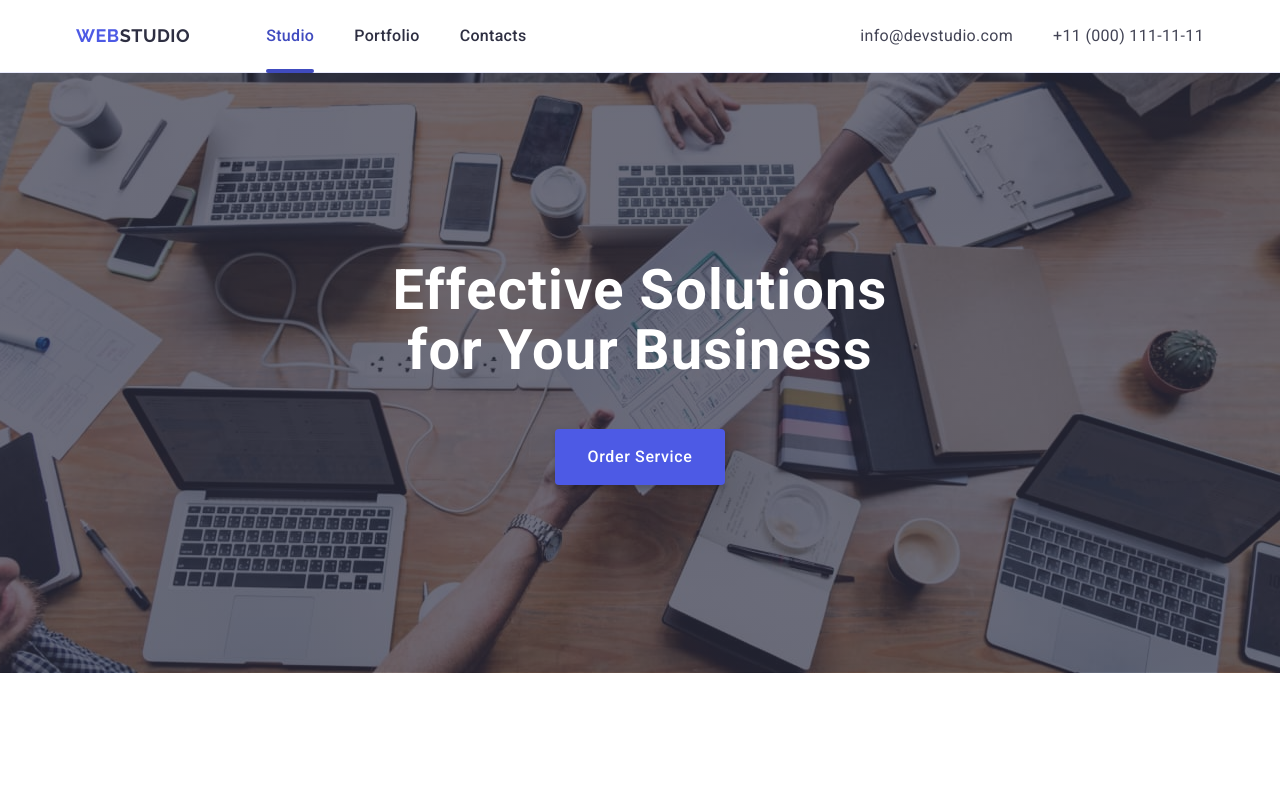
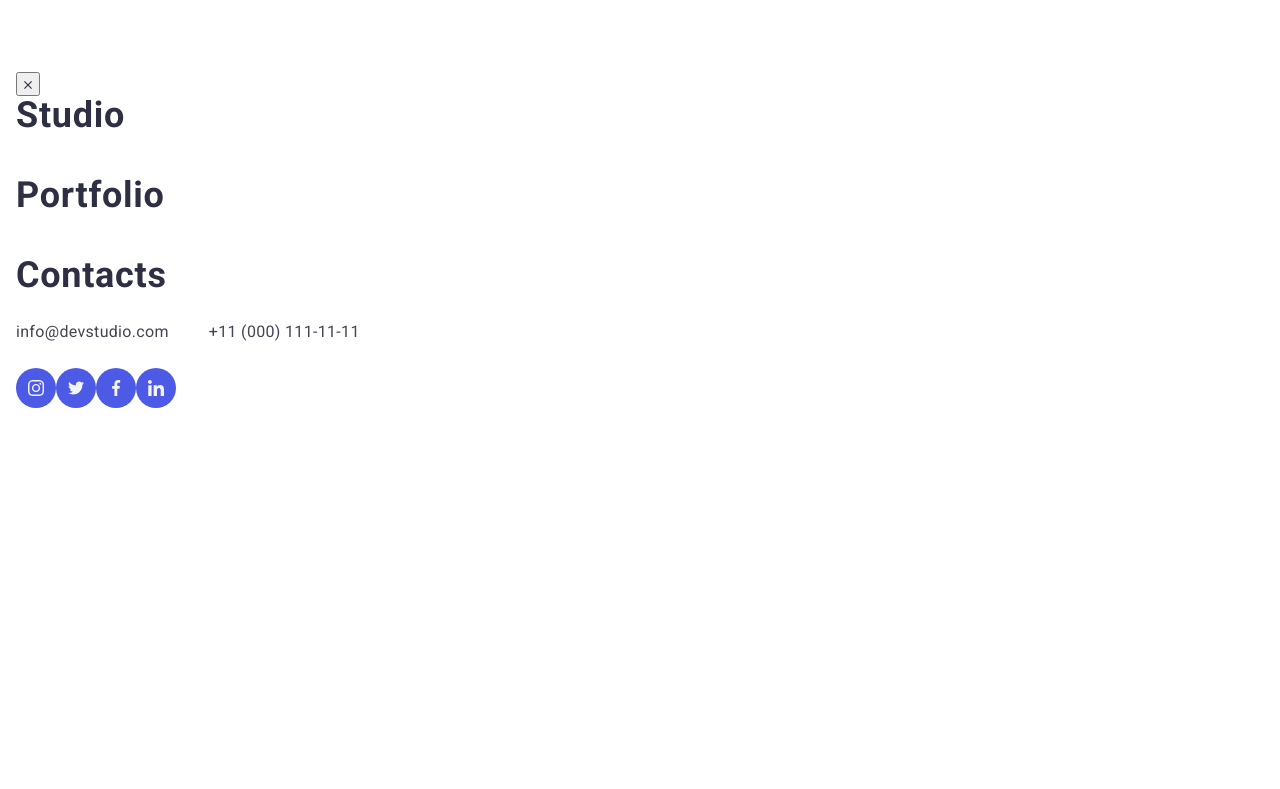
Before and after one commit to hanna-uler/goit-markup-hw-06, a plain HTML site: page index.html in a window 1280 px wide. Shown: the top 789 px of the page. Drawn offline with nearby package versions, Linux system fonts and the light colour scheme.

Commit message:
fix header, markup mob menu window

```diff
--- a/css/styles.css
+++ b/css/styles.css
@@ -35,7 +35,7 @@ body {
 /* Made for Desktop - have to check for other versions */
 h1, h2, h3, p {margin: 0;}
 
-h2, .features-subtitle {
+h2, .features-subtitle, .menu-window-list {
     font-weight: 700;
     font-size: 36px;
     line-height: 1.11;
@@ -55,7 +55,6 @@ ul, ol {
     margin: 0;
     padding-left: 0;
 }
-/* ! STOPPED HERE ! */
 
 h3 {font-weight: 500;
     font-size: 20px;
@@ -183,14 +182,21 @@ input {
       0 1px 1px 0 rgba(46, 47, 66, 0.16),
       0 2px 1px 0 rgba(46, 47, 66, 0.08);
 }
-
-@media only screen and (min-width: 768px) {
-    .header-container {
+.header-container {
         display: flex;
         align-items: center;
         justify-content: space-between;
+        flex-grow: 1;
+        padding-top: 16px;
+        padding-bottom: 16px;
     }
-}
+
+    @media only screen and (min-width: 768px) {
+        .header-container {
+            padding-top: 0;
+            padding-bottom: 0;
+        }
+    }
 .nav {
     display: flex;
     align-items: center;
@@ -812,4 +818,20 @@ transition: box-shadow 250ms cubic-bezier(0.4, 0, 0.2, 1);
     }
 }
 
+.menu-window {
+    position: fixed;
+    top: 0;
+    left: 0;
+    width: 100%;
+    height: 100%;
+    background-color: #fff;
+    padding: 72px 16px 40px 16px;
+}
+.menu-window-list {
+    display: flex;
+    flex-direction: column;
+    gap: 40px;
+    text-align: left;
+    margin-bottom: 0;
+}
 /* #endregion */
--- a/index.html
+++ b/index.html
@@ -31,19 +31,12 @@
         <nav class="nav">
           <a class="logo" href="./index.html">Web<span class="logo-accent-dark">Studio<span>
           </a>
-          <button class="header-burger-btn" type="button">
-            <svg class="header-burger-icon" width="24" height="24" viewBox="0 0 24 24" fill="none" xmlns="http://www.w3.org/2000/svg">
-              <path fill-rule="evenodd" clip-rule="evenodd" d="M3.59961 6.00078C3.59961 5.68252 3.72604 5.3773 3.95108 5.15225C4.17612 4.92721 4.48135 4.80078 4.79961 4.80078H19.1996C19.5179 4.80078 19.8231 4.92721 20.0481 5.15225C20.2732 5.3773 20.3996 5.68252 20.3996 6.00078C20.3996 6.31904 20.2732 6.62427 20.0481 6.84931C19.8231 7.07435 19.5179 7.20078 19.1996 7.20078H4.79961C4.48135 7.20078 4.17612 7.07435 3.95108 6.84931C3.72604 6.62427 3.59961 6.31904 3.59961 6.00078Z" fill="#2F2F37" />
-              <path fill-rule="evenodd" clip-rule="evenodd" d="M3.59961 12.0008C3.59961 11.6825 3.72604 11.3773 3.95108 11.1523C4.17612 10.9272 4.48135 10.8008 4.79961 10.8008H19.1996C19.5179 10.8008 19.8231 10.9272 20.0481 11.1523C20.2732 11.3773 20.3996 11.6825 20.3996 12.0008C20.3996 12.319 20.2732 12.6243 20.0481 12.8493C19.8231 13.0744 19.5179 13.2008 19.1996 13.2008H4.79961C4.48135 13.2008 4.17612 13.0744 3.95108 12.8493C3.72604 12.6243 3.59961 12.319 3.59961 12.0008Z" fill="#2F2F37" />
-              <path fill-rule="evenodd" clip-rule="evenodd" d="M3.59961 18.0008C3.59961 17.6825 3.72604 17.3773 3.95108 17.1523C4.17612 16.9272 4.48135 16.8008 4.79961 16.8008H19.1996C19.5179 16.8008 19.8231 16.9272 20.0481 17.1523C20.2732 17.3773 20.3996 17.6825 20.3996 18.0008C20.3996 18.319 20.2732 18.6243 20.0481 18.8493C19.8231 19.0744 19.5179 19.2008 19.1996 19.2008H4.79961C4.48135 19.2008 4.17612 19.0744 3.95108 18.8493C3.72604 18.6243 3.59961 18.319 3.59961 18.0008Z" fill="#2F2F37" />
-            </svg>
-          </button>
           <ul class="nav-list">
             <li class="nav-item">
               <a class="nav-link current" href="./index.html">Studio</a>
             </li>
             <li class="nav-item">
-              <a class="nav-link" href="">Portfolio</a>
+              <a class="nav-link" href="#portfolio">Portfolio</a>
             </li>
             <li class="nav-item">
               <a class="nav-link" href="">Contacts</a>
@@ -54,16 +47,22 @@
           <ul class="address-list">
             <li class="address-item">
               <a class="address-link" href="mailto:info@devstudio.com"
-                >info@devstudio.com
+              >info@devstudio.com
               </a>
             </li>
             <li class="address-item">
-              <a class="address-link" href="tel:+110001111111"
-                >+11 (000) 111-11-11
+              <a class="address-link" href="tel:+110001111111">+11 (000) 111-11-11
               </a>
             </li>
           </ul>
         </address>
+        <button class="header-burger-btn" type="button">
+      <svg class="header-burger-icon" width="24" height="24" viewBox="0 0 24 24" fill="none" xmlns="http://www.w3.org/2000/svg">
+        <path fill-rule="evenodd" clip-rule="evenodd" d="M3.59961 6.00078C3.59961 5.68252 3.72604 5.3773 3.95108 5.15225C4.17612 4.92721 4.48135 4.80078 4.79961 4.80078H19.1996C19.5179 4.80078 19.8231 4.92721 20.0481 5.15225C20.2732 5.3773 20.3996 5.68252 20.3996 6.00078C20.3996 6.31904 20.2732 6.62427 20.0481 6.84931C19.8231 7.07435 19.5179 7.20078 19.1996 7.20078H4.79961C4.48135 7.20078 4.17612 7.07435 3.95108 6.84931C3.72604 6.62427 3.59961 6.31904 3.59961 6.00078Z" fill="#2F2F37" />
+        <path fill-rule="evenodd" clip-rule="evenodd" d="M3.59961 12.0008C3.59961 11.6825 3.72604 11.3773 3.95108 11.1523C4.17612 10.9272 4.48135 10.8008 4.79961 10.8008H19.1996C19.5179 10.8008 19.8231 10.9272 20.0481 11.1523C20.2732 11.3773 20.3996 11.6825 20.3996 12.0008C20.3996 12.319 20.2732 12.6243 20.0481 12.8493C19.8231 13.0744 19.5179 13.2008 19.1996 13.2008H4.79961C4.48135 13.2008 4.17612 13.0744 3.95108 12.8493C3.72604 12.6243 3.59961 12.319 3.59961 12.0008Z" fill="#2F2F37" />
+        <path fill-rule="evenodd" clip-rule="evenodd" d="M3.59961 18.0008C3.59961 17.6825 3.72604 17.3773 3.95108 17.1523C4.17612 16.9272 4.48135 16.8008 4.79961 16.8008H19.1996C19.5179 16.8008 19.8231 16.9272 20.0481 17.1523C20.2732 17.3773 20.3996 17.6825 20.3996 18.0008C20.3996 18.319 20.2732 18.6243 20.0481 18.8493C19.8231 19.0744 19.5179 19.2008 19.1996 19.2008H4.79961C4.48135 19.2008 4.17612 19.0744 3.95108 18.8493C3.72604 18.6243 3.59961 18.319 3.59961 18.0008Z" fill="#2F2F37" />
+      </svg>
+        </button>
       </div>
     </header>
 
@@ -557,7 +556,7 @@
     <!-- Modal window -->
     <div class="backdrop hide">
       <div class="modal">
-        <button class="modal-exit-btn" type="button">
+        <button class="modal-exit-btn exit-btn" type="button">
           <svg class="icon-exit-btn" width="8" height="8">
             <use href="./images/icons.svg#icon-close-btn-1"></use>
           </svg>
@@ -613,5 +612,78 @@
         </form>
       </div>
     </div>
+    <!-- Mobile Menu Window -->
+     <div class="menu-window">
+      <button class="menu-window-exit-btn exit-btn" type="button">
+        <svg class="icon-exit-btn" width="8" height="8">
+          <use href="./images/icons.svg#icon-close-btn-1"></use>
+        </svg>
+      </button>
+      <ul class="menu-window-list">
+        <li class="menu-window-item"><a href="./index.html"></a>Studio</li>
+        <li class="menu-window-item"><a href="#portfolio"></a>Portfolio</li>
+        <li class="menu-window-item"><a href=""></a>Contacts</li>
+      </ul>
+      <div class="menu-window-contacts">
+        <address class="menu-window-address address">
+          <ul class="menu-window-address-list address-list">
+            <li class="menu-window-address-item address-item">
+              <a class="menu-window-address-link address-link" href="mailto:info@devstudio.com">info@devstudio.com
+              </a>
+            </li>
+            <li class="menu-window-address-item address-item">
+              <a class="menu-window-address-link address-link" href="tel:+110001111111">+11 (000) 111-11-11
+              </a>
+            </li>
+          </ul>
+        </address>
+        <ul class="menu-window-socials socials">
+          <li class="socials-item">
+            <a
+              href="https://www.instagram.com/"
+              target="_blank"
+              class="socials-link"
+            >
+              <svg class="social-icon" width="16" height="16">
+                <use href="./images/icons.svg#icon-instagram-2"></use>
+              </svg>
+            </a>
+          </li>
+          <li class="socials-item">
+            <a
+              href="https://www.x.com/"
+              target="_blank"
+              class="socials-link"
+            >
+              <svg class="social-icon" width="16" height="16">
+                <use href="./images/icons.svg#icon-twitter-1"></use>
+              </svg>
+            </a>
+          </li>
+          <li class="socials-item">
+            <a
+              href="https://www.facebook.com/"
+              target="_blank"
+              class="socials-link"
+            >
+              <svg class="social-icon" width="16" height="16">
+                <use href="./images/icons.svg#icon-facebook-1"></use>
+              </svg>
+            </a>
+          </li>
+          <li class="socials-item">
+            <a
+              href="https://www.linkedin.com/"
+              target="_blank"
+              class="socials-link"
+            >
+              <svg class="social-icon" width="16" height="16">
+                <use href="./images/icons.svg#icon-linkedin-1"></use>
+              </svg>
+            </a>
+          </li>
+        </ul>
+      </div>
+     </div>
   </body>
 </html>
```
